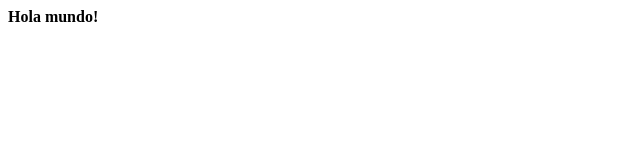
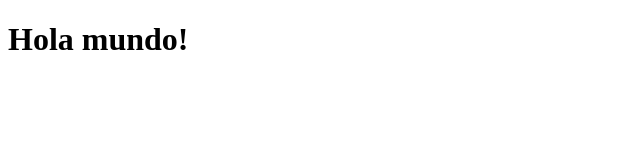
Before and after one commit to Emmanuel2508/Proyecto-negocios, a plain HTML site: page index.html in a window 1280 px wide. Shown: the whole page, without its empty margins (0-640 px from the left). Drawn offline with Linux system fonts and the light colour scheme.

Commit message:
prueba 2

```diff
--- a/Hola.html
+++ b/index.html
@@ -3,11 +3,11 @@
 <head>
     <meta charset="UTF-8">
     <meta name="viewport" content="width=device-width, initial-scale=1.0">
-    <title>Document</title>
+    <title>Demo</title>
 </head>
 <body>
     <div>
-        <b>Hola mundo!</b>
+        <h1>Hola mundo!</h1>
     </div>
 </body>
 </html>
```
